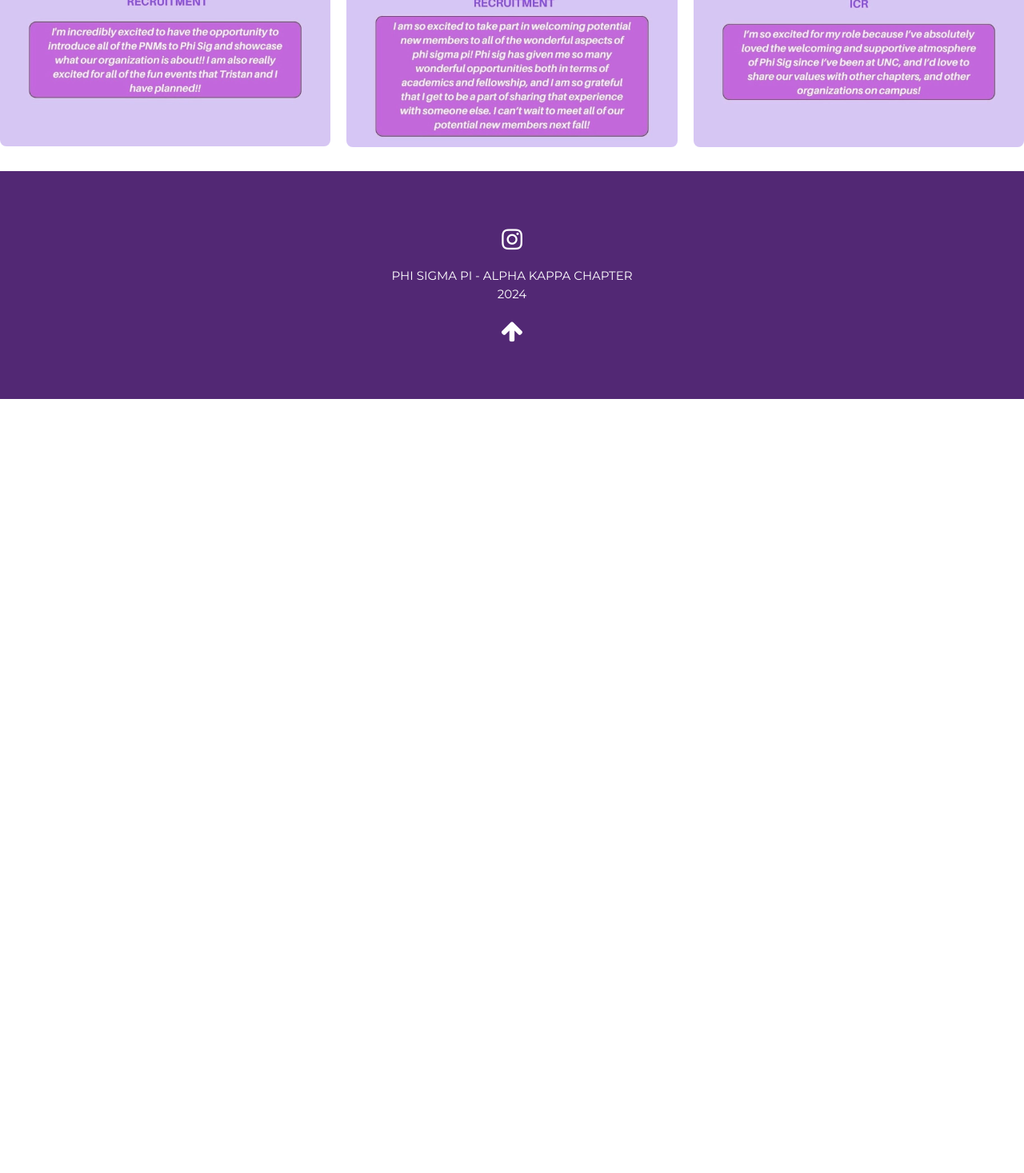
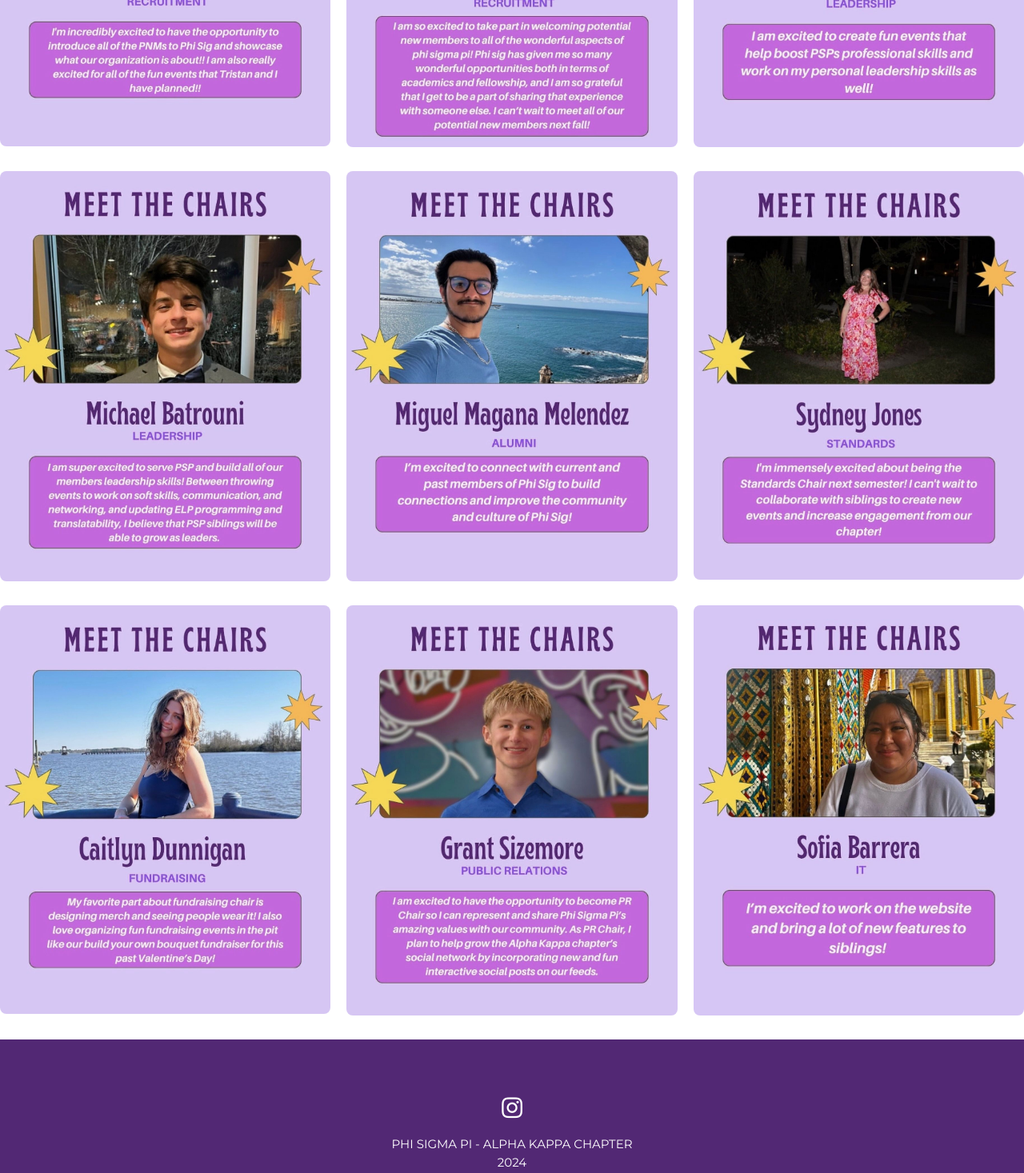
Before and after one commit to pspakit/phisigmapiwebsite, a React (Create React App) app: page /about in a window 1280 px wide. Shown: the part 5586-7053 px from the top of the page at 80% size. Before the commit the page ends 6085 px from the top, so only its background shows below. Built offline with nearby package versions, Linux system fonts and the light colour scheme.

Commit message:
Update about.js

```diff
--- a/src/components/about.js
+++ b/src/components/about.js
@@ -204,7 +204,30 @@ export default function About() {
                         <img src="pictures/Recruitment_Tristan.jpg" alt="Recruitment"></img>
                     </div>
                     <div className="mission-col1">
-                        <img src="pictures/ICR_Lauren.jpg" alt="ICR"></img>
+                        <img src="pictures/Leadership_Alex.jpg" alt="Leadership"></img>
+                    </div>
+                </div>
+
+                <div className="mission-row1">
+                    <div className="mission-col1">
+                        <img src="pictures/Leadership_Michael.jpg" alt="Leadership"></img>
+                    </div>
+                    <div className="mission-col1">
+                        <img src="pictures/Alumni_Miguel.jpg" alt="Alumni"></img>
+                    </div>
+                    <div className="mission-col1">
+                        <img src="pictures/Standards_Sydney.jpg" alt="Standards"></img>
+                    </div>
+                </div>
+                <div className="mission-row1">
+                    <div className="mission-col1">
+                        <img src="pictures/Fundraising_Caitlyn.jpg" alt="Fundraising"></img>
+                    </div>
+                    <div className="mission-col1">
+                        <img src="pictures/PR_Grant.jpg" alt="PR"></img>
+                    </div>
+                    <div className="mission-col1">
+                        <img src="pictures/IT_Sofia.jpg" alt="IT"></img>
                     </div>
                 </div>
                 <section className="footer-container">
```
